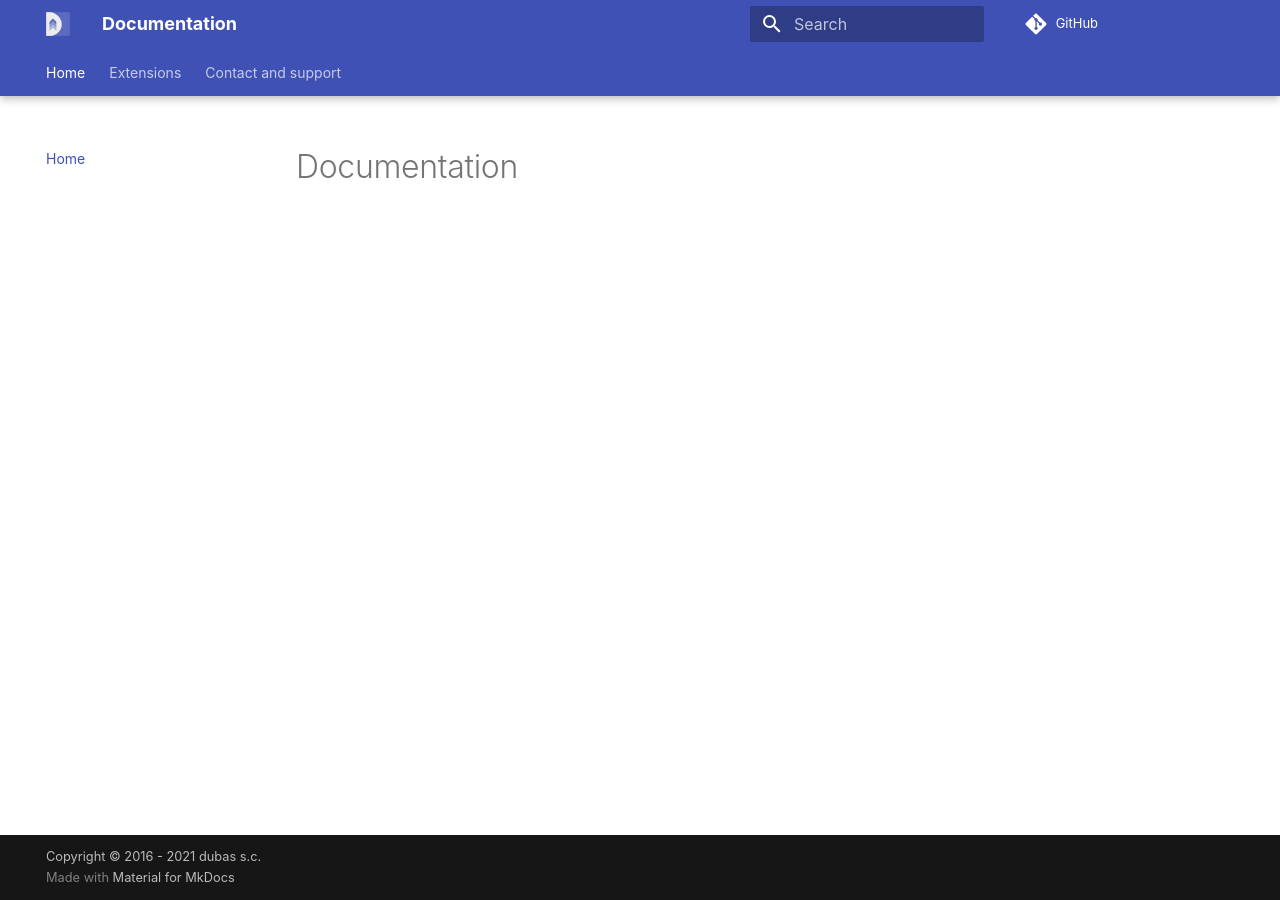
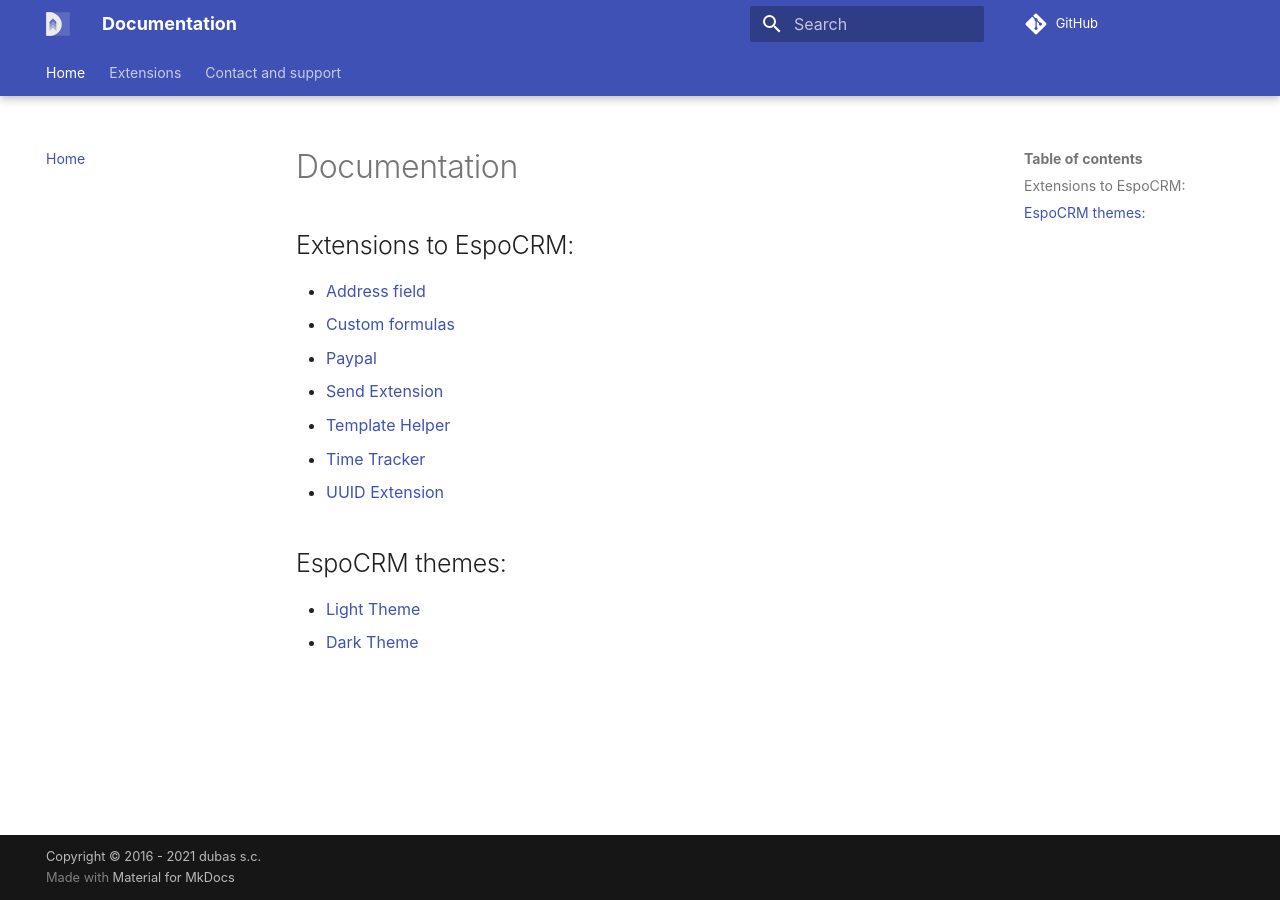
Before and after one commit to dubas-pro/documentation, an MkDocs documentation site: the page built from docs/index.md, in a window 1280 px wide. Built offline with MkDocs 1.6.1 and Material for MkDocs 9.7.7, drawn with Linux system fonts in a browser that asks for light colours; some web fonts are replaced; comment, search, counter and statistics services are not loaded.

Commit message:
Add home content

```diff
--- a/docs/index.md
+++ b/docs/index.md
@@ -1 +1,13 @@
 # Documentation
+## Extensions to EspoCRM:
+- [Address field](./extensions/address.md)
+- [Custom formulas](./extensions/custom-formulas.md)
+- [Paypal](./extensions/paypal/index.md)
+- [Send Extension](./extensions/send.md)
+- [Template Helper](./extensions/template-helper.md)
+- [Time Tracker](./extensions/time-tracker/index.md)
+- [UUID Extension](./extensions/uuid.md)
+
+## EspoCRM themes:
+- [Light Theme](./extensions/themes/light.md)
+- [Dark Theme](./extensions/themes/light.md)
```
